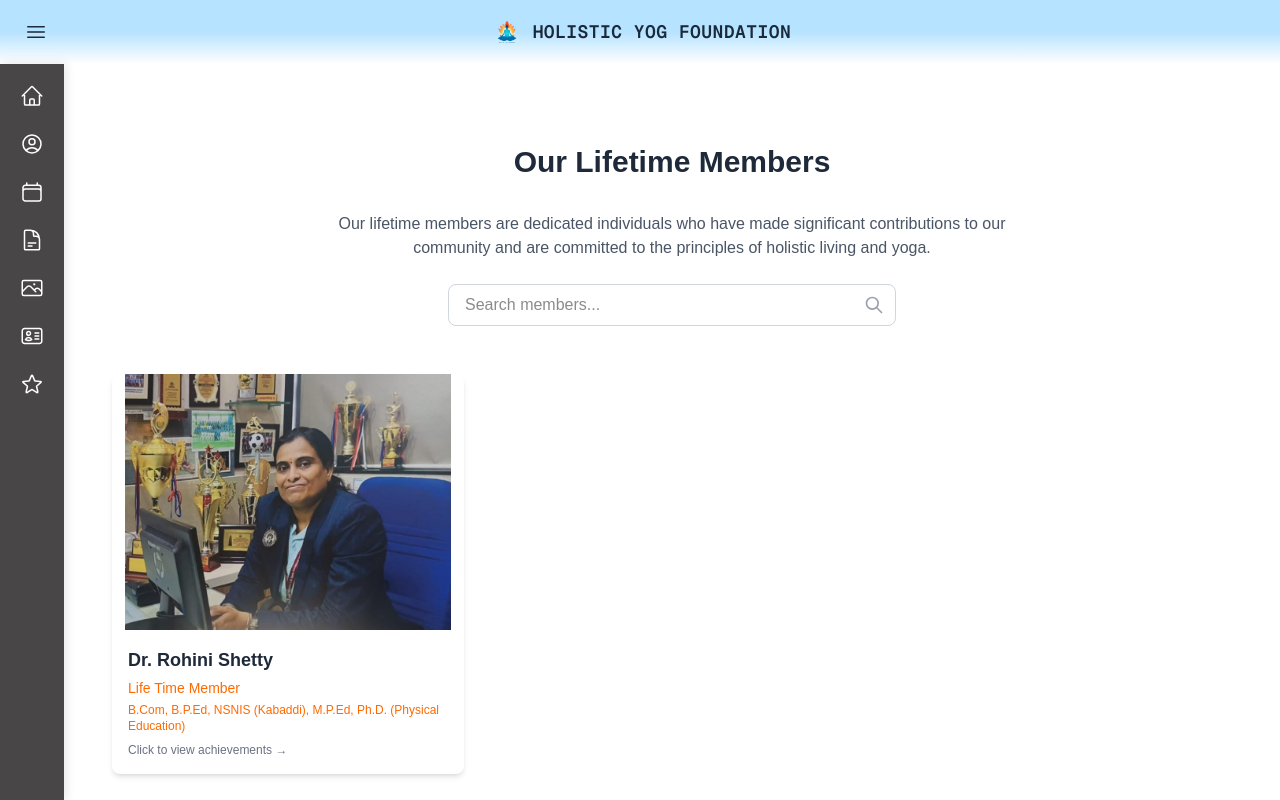
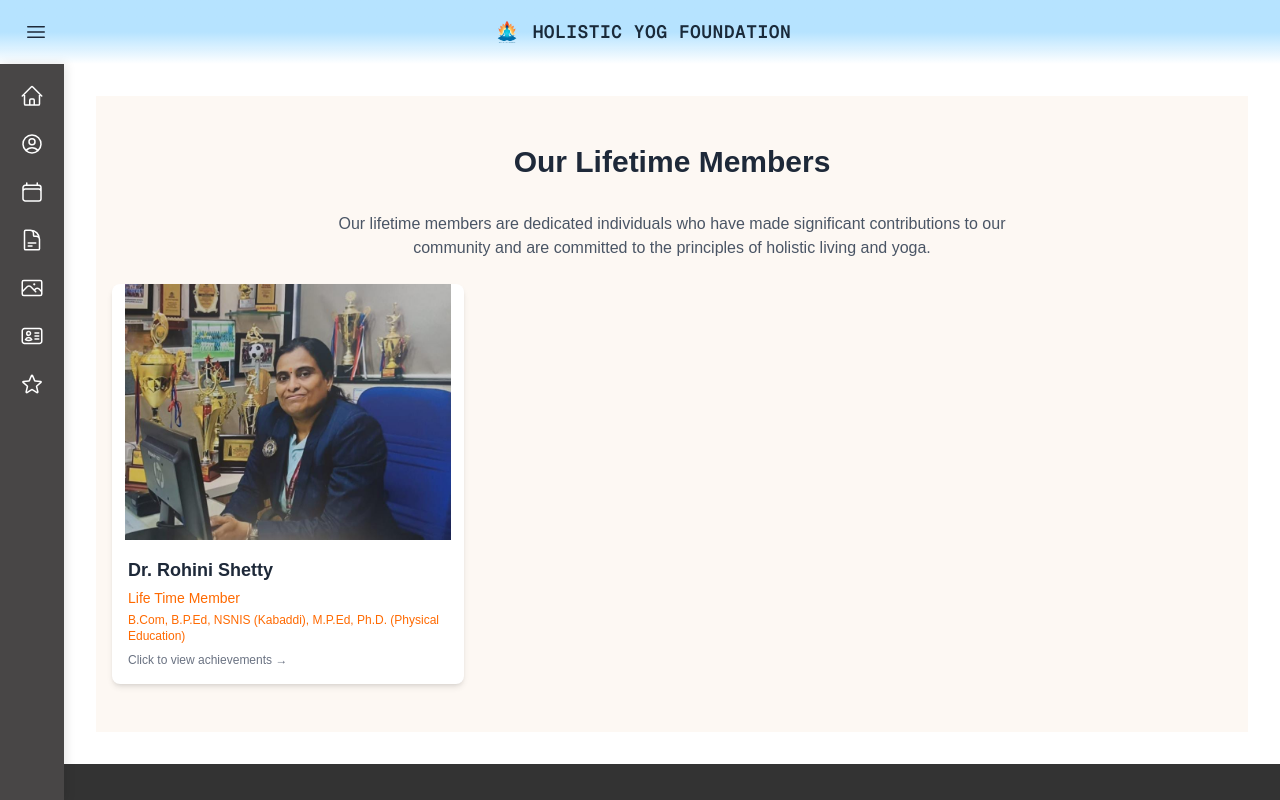
Before and after one commit to Soham1250/holistic-yog-foundation, a Next.js app: page /lifetime-members in a window 1280 px wide. Shown: the top 800 px of the page. Built offline with nearby package versions, Linux system fonts and the light colour scheme.

Commit message:
Update : Background color updated for better visuals

```diff
--- a/src/app/committee-members/page.jsx
+++ b/src/app/committee-members/page.jsx
@@ -93,7 +93,7 @@
 
 export default function CommitteeMembersPage() {
   return (
-    <div className="container mx-auto px-4 py-12">
+    <div className="container mx-auto bg-[#FDF8F3] px-4 py-12">
       <h1 className="text-3xl font-bold text-center mb-8 text-gray-800">Our Committee Members</h1>
       <p className="text-center text-gray-600 max-w-2xl mx-auto mb-12">
       Our members are passionate individuals from all walks of life, united by a shared commitment to holistic living, mindfulness, and continuous personal growth through yoga.
--- a/src/app/lifetime-members/page.jsx
+++ b/src/app/lifetime-members/page.jsx
@@ -54,28 +54,11 @@
   );
 
   return (
-    <div className="container mx-auto px-4 py-12">
+    <div className="container mx-auto bg-[#FDF8F3] px-4 py-12">
       <h1 className="text-3xl font-bold text-center mb-8 text-gray-800">Our Lifetime Members</h1>
       <p className="text-center text-gray-600 max-w-2xl mx-auto mb-6">
         Our lifetime members are dedicated individuals who have made significant contributions to our community and are committed to the principles of holistic living and yoga.
       </p>
-
-      <div className="max-w-md mx-auto mb-12">
-        <div className="relative">
-          <input
-            type="text"
-            placeholder="Search members..."
-            className="w-full px-4 py-2 border border-gray-300 rounded-lg focus:ring-2 focus:ring-orange-500 focus:border-transparent"
-            value={searchTerm}
-            onChange={(e) => setSearchTerm(e.target.value)}
-          />
-          <div className="absolute inset-y-0 right-0 flex items-center pr-3 pointer-events-none">
-            <svg className="h-5 w-5 text-gray-400" fill="none" viewBox="0 0 24 24" stroke="currentColor">
-              <path strokeLinecap="round" strokeLinejoin="round" strokeWidth={2} d="M21 21l-6-6m2-5a7 7 0 11-14 0 7 7 0 0114 0z" />
-            </svg>
-          </div>
-        </div>
-      </div>
 
       <div className="grid grid-cols-1 sm:grid-cols-2 lg:grid-cols-3 gap-8">
         {filteredMembers.length > 0 ? (
```
